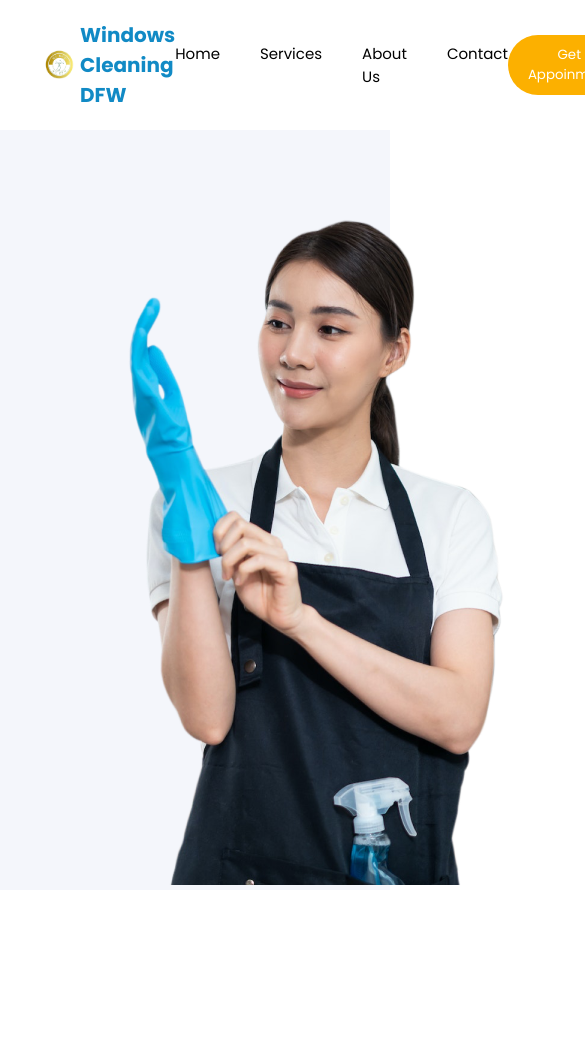
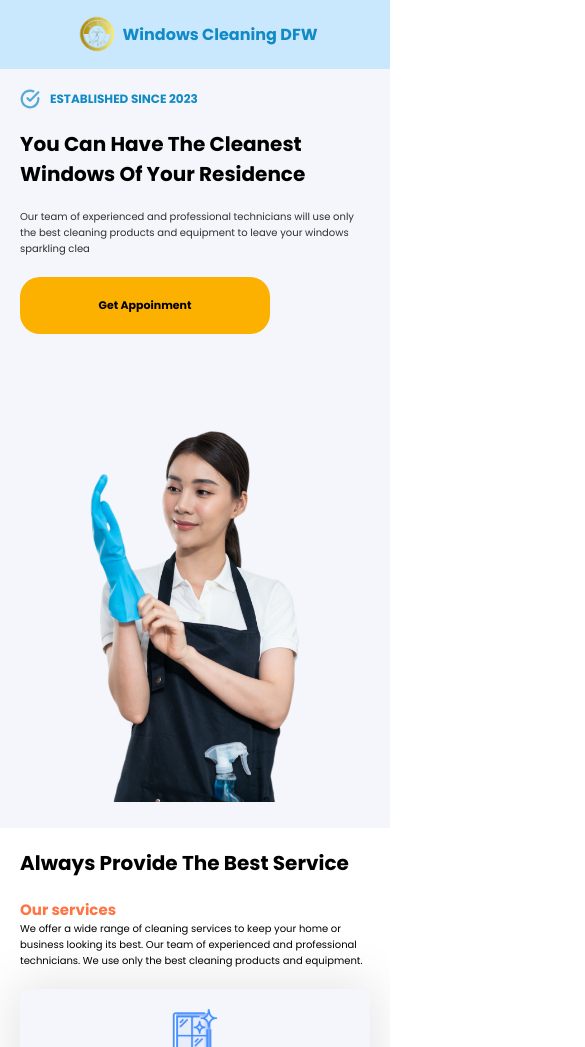
Before and after one commit to hectormidev/Cleaning-LandingPage, a plain HTML site: page index.html in a window 390 px wide. Shown: the top 1047 px of the page, 585 px wide, since content can reach past the window. Drawn offline with Linux system fonts and the light colour scheme.

Commit message:
mobile done

```diff
--- a/index.html
+++ b/index.html
@@ -12,7 +12,7 @@
             <img src="assets/images/logo.png" alt="Windows Cleaning DFW logo" class="logo-img">
             <h1>Windows Cleaning DFW</h1>
         </div>
-        <nav>
+        <nav class="nav-desktop">
             <ul class="nav">
                 <li class="nav__li"><a href="#home">Home</a></li>
                 <li class="nav__li"><a href="#services">Services</a></li>
@@ -20,7 +20,7 @@
                 <li class="nav__li"><a href="#contact">Contact</a></li>
             </ul>
         </nav>
-        <button class="btn header-btn"><a href="#contact-us">Get Appoinment</a></button>
+        <button class="btn header-btn"><a href="#contact">Get Appoinment</a></button>
     </header>
     <main>
         <section class="top" id="home">
@@ -35,52 +35,17 @@
                 <p class="top__text-p paragraph">
                     Our team of experienced and professional technicians will use only the best cleaning products and equipment to leave your windows sparkling clea
                 </p>
-                <button class="btn top-btn"><a href="#contact-us">Get Appoinment</a></button>
+                <button class="btn top-btn"><a href="#contact">Get Appoinment</a></button>
             </div>
 
             <div class="top__img">
                 <img src="assets/images/women-service.png" alt="woman service">
             </div>
         </section>
-        <section class="experience">
-            <div class="experience__imgs">
-                <img src="assets/images/men-cleaning-window.jpg" alt="" class="experience__img">
-            </div>
-            <div class="experience__text">
-                <h2 class="title">We Are Very Experienced In Cleaning Services</h2>
-                    <div class="experience-item">
-                        <img src="assets/icons/check.svg" alt="blue check">
-                        <div class="experience-text">
-                            <h4 class="subtitle">We are Committed</h4>
-                            <p class="paragraph">
-                                We understand that your windows are an important part of your home or business. They let in natural light, provide a view of the outside world, and can make a big difference in the overall appearance of your property
-                            </p>
-                        </div>
-                    </div>
-                    <div class="experience-item">
-                        <img src="assets/icons/check.svg" alt="blue check">
-                        <div class="experience-text">
-                            <h4 class="subtitle">Trusted Professionals</h4>
-                            <p class="paragraph">
-                                We use only the highest quality cleaning products and equipment, and we guarantee your satisfaction.
-                            </p>
-                        </div>
-                    </div>
-                    <div class="experience-item">
-                        <img src="assets/icons/check.svg" alt="blue check">
-                        <div class="experience-text">
-                            <h4 class="subtitle">Highly Rated Cleaning</h4>
-                            <p class="paragraph">
-                                Your windows will look their best, and you can be confident that we will do the job right.
-                            </p>
-                        </div>
-                    </div>
-            </div>
-        </section>
         <section class="services" id="services">
             <h2 class="title">Always Provide The Best Service</h2>
             <div class="services-top__text">
-                <h4>Our services</h4>
+                <h4 class="subtitle">Our services</h4>
                 <p>
                     We offer a wide range of cleaning services to keep your home or business looking its best. Our team of experienced and professional technicians. We use only the best cleaning products and equipment.
                 </p>
@@ -114,8 +79,51 @@
                 </p>
             </div>
         </section>
-        <section class="about" id="about"></section>
-        <section class="contact" id="contact"></section>
+        <section class="experience" id="about">
+            <div class="experience__imgs">
+                <img src="assets/images/men-cleaning-window.jpg" alt="" class="experience__img">
+            </div>
+            <div class="experience__text">
+                <h2 class="title">We Are Very Experienced In Cleaning Services</h2>
+                    <div class="experience-item">
+                        <img src="assets/icons/check.svg" alt="blue check">
+                        <div class="experience-content">
+                            <h4 class="subtitle">We are Committed</h4>
+                            <p class="paragraph">
+                                We understand that your windows are an important part of your home or business. They let in natural light, provide a view of the outside world, and can make a big difference in the overall appearance of your property
+                            </p>
+                        </div>
+                    </div>
+                    <div class="experience-item">
+                        <img src="assets/icons/check.svg" alt="blue check">
+                        <div class="experience-content">
+                            <h4 class="subtitle">Trusted Professionals</h4>
+                            <p class="paragraph">
+                                We use only the highest quality cleaning products and equipment, and we guarantee your satisfaction.
+                            </p>
+                        </div>
+                    </div>
+                    <div class="experience-item">
+                        <img src="assets/icons/check.svg" alt="blue check">
+                        <div class="experience-content">
+                            <h4 class="subtitle">Highly Rated Cleaning</h4>
+                            <p class="paragraph">
+                                Your windows will look their best, and you can be confident that we will do the job right.
+                            </p>
+                        </div>
+                    </div>
+            </div>
+        </section>
+        <section class="contact" id="contact">
+                <h3 class="title">Are You Ready To Work With Us?</h3>
+                <p class="paragraph">
+                    You can send us an email about what is the services you are looking for. Our ways to contact us: <br>
+                </p>
+                <p class="contact__info">
+                    Email: <span>windowsCleaningDFW@gmail.com</span><br>
+                    Phone Number: <span>+1 (469) 390-9656</span>
+                </p>
+        </section>
     </main>
     <footer>
         <div class="logo">
--- a/style.css
+++ b/style.css
@@ -21,249 +21,239 @@ html{
     padding: 0;
     margin: 0;
     font-family: 'Poppins', sans-serif;
+    scroll-behavior: smooth;
+    box-sizing: border-box;
 }
-
+/* GLOBAL SECTION */
 body{
 }
 
+img{
+    width: 2rem;
+}
+
+
 header,
-main,
+section,
 footer{
-    padding: 2rem 4rem;
+    padding: 1rem 2rem;
+}
+
+.title{
+    font-size: 2rem;
+}
+
+.subtitle{
+    font-size: 1.5rem;
+}
+
+.paragraph{
+    color: var(--light-black);
+    font-size: 1rem;
 }
 
 /* HEADER SECTION */
-header{
+header button,
+.nav-mobile ul,
+.nav{
+    display: none;
+}
+
+header, footer{
+    background-color: var(--light-blue);
+}
+
+header h1{
+    font-size: 1.6rem;
+}
+
+.logo{
+    width: 100%;
+    color: var(--blue);
+    display: flex;
+    align-items: center;
+    justify-content: center;
+}
+
+.logo-img{
+    width: 5rem;
+    object-fit: contain;
+}
+
+/* MAIN SECTION */
+main, footer{
+}
+
+section{
+    min-height: 90vh;
+    padding: 2rem;
     background-color: var(--white);
-    display: flex;
-    justify-content: space-between;
-    align-items: center;
-    box-shadow:  rgba(0,0,0,0.1);
+}
+
+section:nth-child(1),
+section:nth-child(3){
+    background-color:var(--light-gray);
 }
 
 
-.logo{
+/* top section */
+.top{
     display: flex;
-    justify-content: center;
+    flex-direction: column;
     align-items: center;
-    margin: 0;
+    gap: 2rem;
 }
 
-.logo-img{
-    width: 4rem;
+.top__text{
+    flex: 1;
+    display: flex;
+    flex-direction: column;
+    gap: 2rem;
 }
 
-.logo h1{
-    font-size: 2rem;
+.since{
+    display: flex;
+    justify-content: start;
+    align-items: center;
+    gap: 1rem;
     color: var(--blue);
+    font-weight: bold;
+    font-size: 1.2rem;
 }
 
-nav{
-    flex: 2;
+.top__text-title{
+    font-size: 2rem;
 }
 
-.nav{
-    list-style: none;
-    display: flex;
-    justify-content: center;
-    gap: 4rem;
+
+.btn{
+    background-color: var(--yellow);
+    border: none;
+    outline: none;
+    border-radius: 2rem;
+    padding: 2rem 3rem;
+    font-size: 1.1rem;
+    width: 25rem;
+    transition: background-color .5s ease-in;
 }
 
-.nav__li a{
-    cursor: pointer;
-    text-decoration: none;
-    color: var(--black);
-    cursor: pointer;
-    font-size: 1.5rem;
-    font-weight: 400;
-    transition: color .5s ease;
-}
-
-.nav__li a:hover{
-    color: var(--blue);
-}
-
-.btn{
-    cursor: pointer;
-    border: none;
-    outline: none;
-    border-radius: 3rem;
-    padding: 1rem 2rem;
-    background-color: var(--yellow);
-    transition: background-color .5s ease;
-}
 
 .btn:hover{
     background-color: var(--light-yellow);
 }
 
 .btn a{
-    color: var(--white);
+    color: var(--black);
+    font-weight: bold;
     text-decoration: none;
+    transition: background-color .5s ease-in, color .5s ease-in;
 }
 
-/* MAIN SECTION */
-main{
-    display: flex;
-    flex-direction: column;
-    gap: 8rem;
+.top__img{
+    flex: 1;
+    width: 80%;
+    margin-bottom: -2.5rem;
 }
 
-/* top section */
-.top{
-    height: 90vh;
-    background-color: var(--light-gray);
-    display: flex;
-    justify-content: center;
-    align-items: center;
-    margin: -2rem -4rem;
+.top__img img{
+    width: 100%;
 }
 
-.top > div{
-    margin: 2rem 4rem;
-}
-
-.top__text{
+/* services section */
+.services{
     display: flex;
     flex-direction: column;
     gap: 2rem;
 }
 
-.top__text-title{
-    font-size: 3rem;
+.services-top__text h4{
+    color: var(--orange);
 }
 
-.top__text p{
-    font-size: 1.2rem;
+.card{
+    background-color: var(--light-gray);
+    padding: 2rem;
+    display: grid;
+    gap: 1rem;
+    border-radius: 1rem;
+    box-shadow: 0px 0px 50px 7px rgba(0,0,0,0.1);
 }
 
-.since{
-    display: flex;
-    gap: 1rem;
+.card__img{
+    width: 5rem;
+    justify-self: center;
+    margin-bottom: 2rem;
 }
 
-.since p{
-    text-transform: uppercase;
-    color: var(--blue);
-    font-size: 1.5rem;
+.card h4{
+    text-align: center;
 }
 
-
-.top-btn{
-    padding: 2rem 4rem;
-    width: fit-content;
+.card p{
+    text-align: start;
 }
 
 /* experience section */
-.experience__imgs img{
-    max-width: 30rem;
-    border-radius: 1rem;
-}
 .experience{
     display: flex;
-    justify-content: space-between;
+    flex-direction: column;
+    align-items: center;
+    gap: 2rem;
 }
 
 .experience__imgs{
-    flex: 1;
-    display: flex;
-    justify-content: center;
+    text-align: center;
 }
 
-.experience__img{
-    width: 100%;
+.experience .experience__imgs img{
+    width: 80%;
 }
 
-
 .experience__text{
-    flex: 1;
     display: flex;
     flex-direction: column;
-    justify-content: space-between;
-}
-
-.experience__text h2{
-    font-size: 3rem;
+    gap: 2rem;
 }
 
 .experience-item{
     display: flex;
     align-items: start;
-    gap: 1rem;
+    gap: 2rem;
 }
 
 .experience-item img{
-    background-color: #E8F7FF;
-    padding: 1rem;
+    background-color: var(--light-blue);
     border-radius: 50%;
+    padding: .5rem;
+    width: 3rem;
 }
 
-.subtitle{
-    font-size: 2rem;
-    font-weight: 400;
+.experience-content h4{
+    margin-bottom: .5rem;
 }
 
-.paragraph{
-    font-size: 1.2rem;
-    color: var(--light-black);
+/* contact section */
+.contact{
+    min-height: 40vh;
+    display: flex;
+    flex-direction: column;
+    gap: 2rem;
 }
 
-/* Services section */
-.services{
-    display: grid;
-    grid-template-columns: repeat(4, 1fr);
-    grid-template-row: 10rem 10rem;
-    gap: 4rem;
-    color: var(--light-black);
+.contact__info{
+    font-size: 1.2rem;
+    font-weight: bold;
+    color: var(--blue);
 }
 
-.services h2{
-    font-size: 3.5rem;
-    grid-column: 1 / 3;
-}
-
-.services-top__text{
-    grid-column: 3 / 5;
-}
-
-
-.services-top__text h4{
-    color: var(--orange);
-    font-size: 2rem;
-    margin-bottom: 1rem;
-}
-
-.services-top__text p{
-    font-size: 1.2rem;
-}
-
-.card{
-    background-color:  var(--light-gray);
-    padding: 2rem;
-    border-radius: 1rem;
-    display: flex;
-    flex-direction: column;
-    align-items: center;
-    gap: 1rem;
-
-}
-
-.card p{
-}
-
-.services .card img{
-    width: 7rem;
+.contact__info span{
+    color: var(--black);
 }
 
 /* FOOTER SECTION */
 footer{
-    background-color: var(--dark-blue);
     display: flex;
+    flex-direction: column;
     justify-content: space-between;
     align-items: center;
-    color: var(--white);
 }
-
-section{
-    margin: 10rem 0;
-}
```
Also changed, not shown: assets/icons/close.png (added), assets/icons/menu.png (added).
